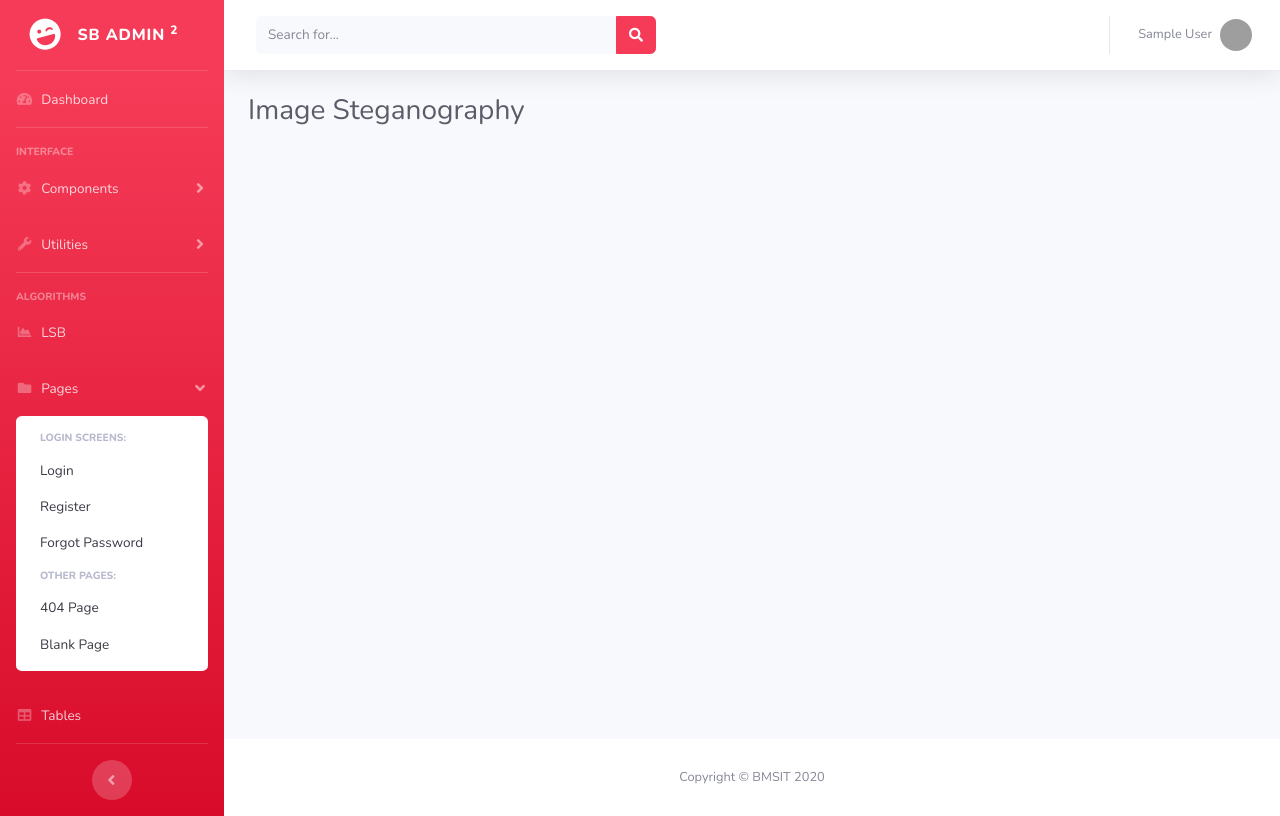
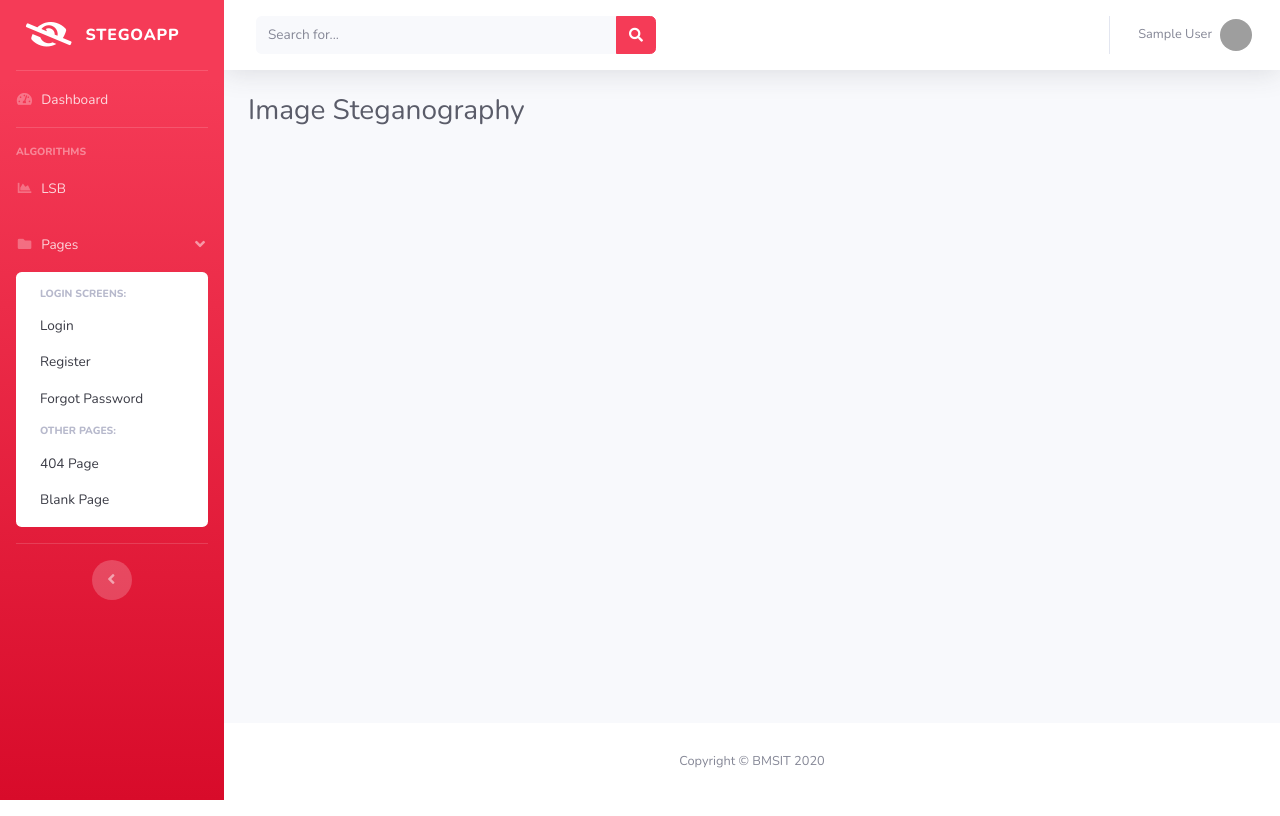
Before and after one commit to tmudunuri/ImageSteganography, a Flask app: page / in a window 1280 px wide, after a click on "Pages". Run offline with Flask 2, Linux system fonts and the light colour scheme; the visitor is signed in with stand-in values (Sample User, id 1); data comes from the database, SQL or seed files in the repository; both versions use the stored data as it was after the commit; some libraries are stand-ins or nearby versions; grey boxes are pictures that could not be loaded.

Commit message:
UI Tweaks.

```diff
--- a/ImageSteganography/templates/partials/sidebar.html
+++ b/ImageSteganography/templates/partials/sidebar.html
@@ -1,11 +1,11 @@
 <ul class="navbar-nav bg-gradient-primary sidebar sidebar-dark accordion" id="accordionSidebar">
 
   <!-- Sidebar - Brand -->
-  <a class="sidebar-brand d-flex align-items-center justify-content-center" href="index.html">
+  <a class="sidebar-brand d-flex align-items-center justify-content-center" href="/">
     <div class="sidebar-brand-icon rotate-n-15">
-      <i class="fas fa-laugh-wink"></i>
+      <i class="fas fa-eye-slash"></i>
     </div>
-    <div class="sidebar-brand-text mx-3">SB Admin <sup>2</sup></div>
+    <div class="sidebar-brand-text mx-3">StegoApp</div>
   </a>
 
   <!-- Divider -->
@@ -13,51 +13,9 @@
 
   <!-- Nav Item - Dashboard -->
   <li class="nav-item">
-    <a class="nav-link" href="index.html">
+    <a class="nav-link" href="/">
       <i class="fas fa-fw fa-tachometer-alt"></i>
       <span>Dashboard</span></a>
-  </li>
-
-  <!-- Divider -->
-  <hr class="sidebar-divider">
-
-  <!-- Heading -->
-  <div class="sidebar-heading">
-    Interface
-  </div>
-
-  <!-- Nav Item - Pages Collapse Menu -->
-  <li class="nav-item">
-    <a class="nav-link collapsed" href="#" data-toggle="collapse" data-target="#collapseTwo" aria-expanded="true"
-      aria-controls="collapseTwo">
-      <i class="fas fa-fw fa-cog"></i>
-      <span>Components</span>
-    </a>
-    <div id="collapseTwo" class="collapse" aria-labelledby="headingTwo" data-parent="#accordionSidebar">
-      <div class="bg-white py-2 collapse-inner rounded">
-        <h6 class="collapse-header">Custom Components:</h6>
-        <a class="collapse-item" href="buttons.html">Buttons</a>
-        <a class="collapse-item" href="cards.html">Cards</a>
-      </div>
-    </div>
-  </li>
-
-  <!-- Nav Item - Utilities Collapse Menu -->
-  <li class="nav-item">
-    <a class="nav-link collapsed" href="#" data-toggle="collapse" data-target="#collapseUtilities" aria-expanded="true"
-      aria-controls="collapseUtilities">
-      <i class="fas fa-fw fa-wrench"></i>
-      <span>Utilities</span>
-    </a>
-    <div id="collapseUtilities" class="collapse" aria-labelledby="headingUtilities" data-parent="#accordionSidebar">
-      <div class="bg-white py-2 collapse-inner rounded">
-        <h6 class="collapse-header">Custom Utilities:</h6>
-        <a class="collapse-item" href="utilities-color.html">Colors</a>
-        <a class="collapse-item" href="utilities-border.html">Borders</a>
-        <a class="collapse-item" href="utilities-animation.html">Animations</a>
-        <a class="collapse-item" href="utilities-other.html">Other</a>
-      </div>
-    </div>
   </li>
 
   <!-- Divider -->
@@ -96,13 +54,6 @@
     </div>
   </li>
 
-  <!-- Nav Item - Tables -->
-  <li class="nav-item">
-    <a class="nav-link" href="tables.html">
-      <i class="fas fa-fw fa-table"></i>
-      <span>Tables</span></a>
-  </li>
-
   <!-- Divider -->
   <hr class="sidebar-divider d-none d-md-block">
 
--- a/ImageSteganography/templates/partials/topbar.html
+++ b/ImageSteganography/templates/partials/topbar.html
@@ -28,21 +28,6 @@
                 aria-haspopup="true" aria-expanded="false">
                 <i class="fas fa-search fa-fw"></i>
             </a>
-            <!-- Dropdown - Messages -->
-            <div class="dropdown-menu dropdown-menu-right p-3 shadow animated--grow-in"
-                aria-labelledby="searchDropdown">
-                <form class="form-inline mr-auto w-100 navbar-search">
-                    <div class="input-group">
-                        <input type="text" class="form-control bg-light border-0 small" placeholder="Search for..."
-                            aria-label="Search" aria-describedby="basic-addon2">
-                        <div class="input-group-append">
-                            <button class="btn btn-primary" type="button">
-                                <i class="fas fa-search fa-sm"></i>
-                            </button>
-                        </div>
-                    </div>
-                </form>
-            </div>
         </li>
 
         <div class="topbar-divider d-none d-sm-block"></div>
@@ -52,21 +37,13 @@
             <a class="nav-link dropdown-toggle" href="#" id="userDropdown" role="button" data-toggle="dropdown"
                 aria-haspopup="true" aria-expanded="false">
                 <span class="mr-2 d-none d-lg-inline text-gray-600 small">{{ name }}</span>
-                <img class="img-profile rounded-circle" src="https://source.unsplash.com/QAB-WJcbgJk/60x60">
+                <img class="img-profile rounded-circle" src="https://source.unsplash.com/2LowviVHZ-E/60x60">
             </a>
             <!-- Dropdown - User Information -->
             <div class="dropdown-menu dropdown-menu-right shadow animated--grow-in" aria-labelledby="userDropdown">
-                <a class="dropdown-item" href="#">
-                    <i class="fas fa-user fa-sm fa-fw mr-2 text-gray-400"></i>
-                    Profile
-                </a>
-                <a class="dropdown-item" href="#">
-                    <i class="fas fa-cogs fa-sm fa-fw mr-2 text-gray-400"></i>
-                    Settings
-                </a>
-                <a class="dropdown-item" href="#">
-                    <i class="fas fa-list fa-sm fa-fw mr-2 text-gray-400"></i>
-                    Activity Log
+                <a class="dropdown-item" href="/delete_user">
+                    <i class="fas fa-user-minus fa-sm fa-fw mr-2 text-gray-400"></i>
+                    Delete Account
                 </a>
                 <div class="dropdown-divider"></div>
                 <a class="dropdown-item" href="#" data-toggle="modal" data-target="#logoutModal">
```
Also changed, not shown: ImageSteganography/auth.py (+12 -3 lines), ImageSteganography/templates/login.html (+13 -4 lines), ImageSteganography/templates/signup.html (+13 -4 lines), ImageSteganography/db.sqlite.
